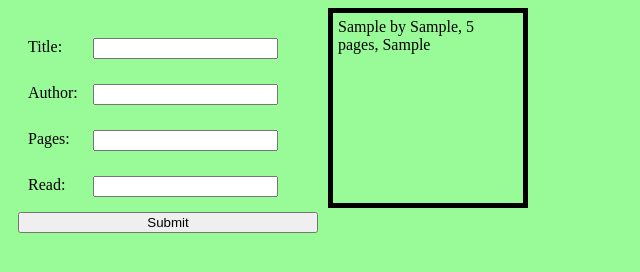
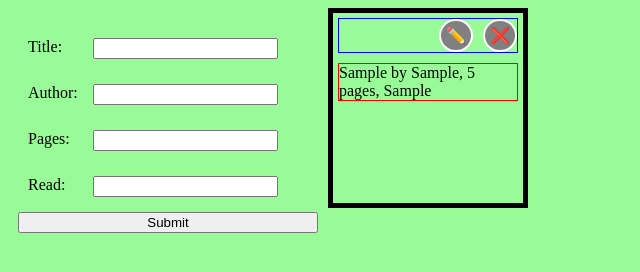
Before and after one commit to Saadat-B/library, a plain HTML site: page index.html in a window 1280 px wide. Both pictures are taken after typing "Sample", "Sample", "5", "Sample" into the empty fields and a click on the input 168 px from the left and 222 px from the top of the page. Shown: the whole page, without its empty margins (0-640 px from the left). Drawn offline with Linux system fonts and the light colour scheme.

Commit message:
Added buttons to update and delete

```diff
--- a/index.js
+++ b/index.js
@@ -38,12 +38,30 @@ function display() {
   if (localStorage.getItem("books") !== null) {
     clear();
     let card;
+    let edit;
+    let update;
+    let del;
+    let info;
     let myBooks = JSON.parse(localStorage.getItem("books"));
     for (let i = 0; i < myBooks.length; i++) {
       card = document.createElement("div");
       card.classList.add("card");
-      card.innerText = `${myBooks[i]["title"]} by ${myBooks[i]["author"]}, ${myBooks[i]["pages"]} pages, ${myBooks[i]["read"]}`;
+      edit = document.createElement("div");
+      edit.classList.add("edit");
+      info = document.createElement("div");
+      info.classList.add("info");
+      update = document.createElement("span");
+      update.classList.add("update");
+      update.innerText = `✏️`;
+      del = document.createElement("span");
+      del.classList.add("del");
+      del.innerText = `❌`;
+      info.innerText = `${myBooks[i]["title"]} by ${myBooks[i]["author"]}, ${myBooks[i]["pages"]} pages, ${myBooks[i]["read"]}`;
       container.appendChild(card);
+      card.appendChild(edit);
+      card.appendChild(info);
+      edit.appendChild(update);
+      edit.appendChild(del);
     }
   }
 }
--- a/style.css
+++ b/style.css
@@ -48,6 +48,32 @@ body {
   height: 200px;
   width: 200px;
   padding: 5px;
+  display: flex;
+  flex-direction: column;
+  gap: 10px;
+}
+
+.info {
+  border: 1px red solid;
+}
+.edit {
+  border: 1px blue solid;
+  display: flex;
+  justify-content: end;
+  gap: 10px;
+}
+
+.update {
+  border: 2px solid white;
+  border-radius: 30px;
+  padding: 5px;
+  background-color: grey;
+}
+.del {
+  border: 2px solid white;
+  border-radius: 30px;
+  padding: 5px;
+  background-color: grey;
 }
 
 #myForm > label {
```
